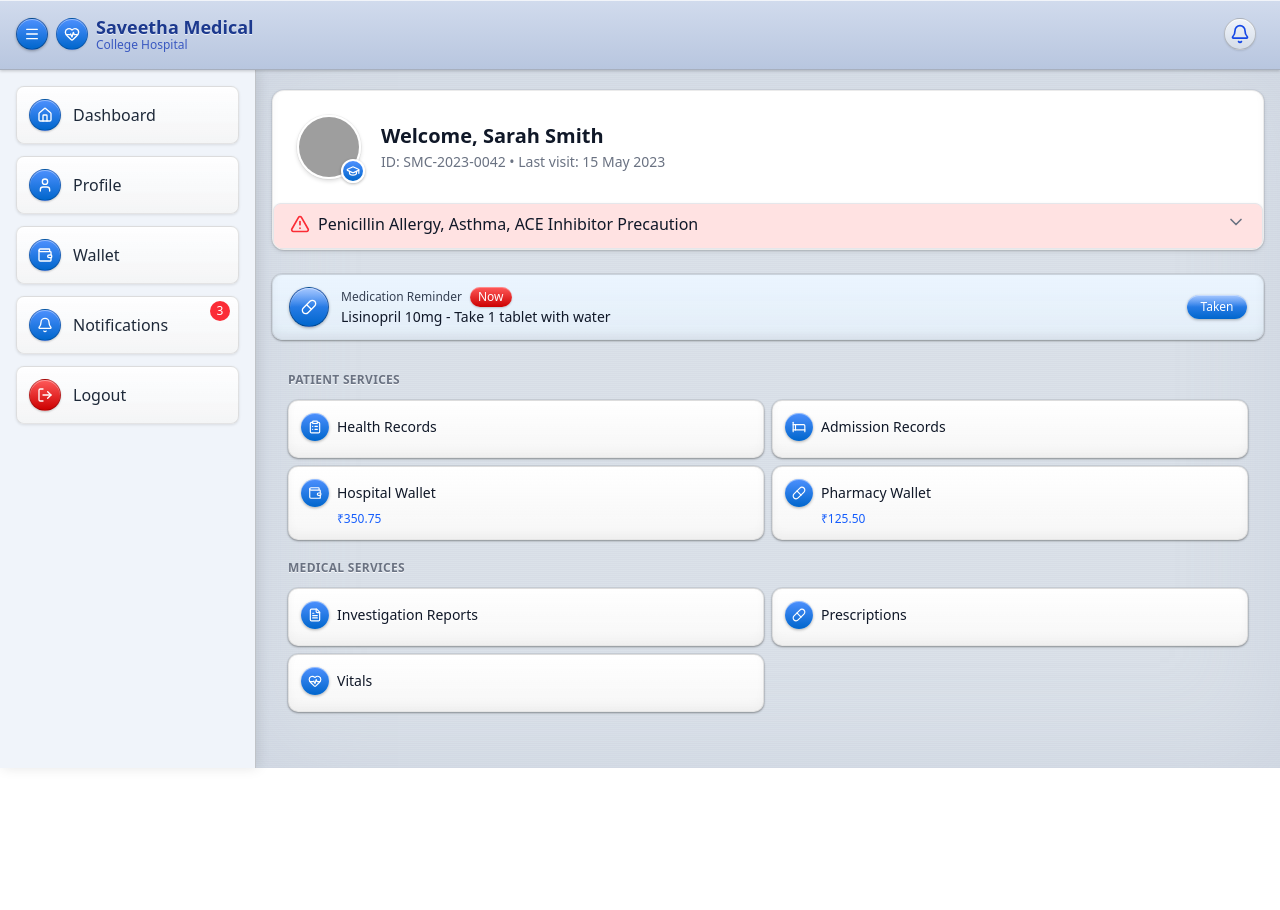
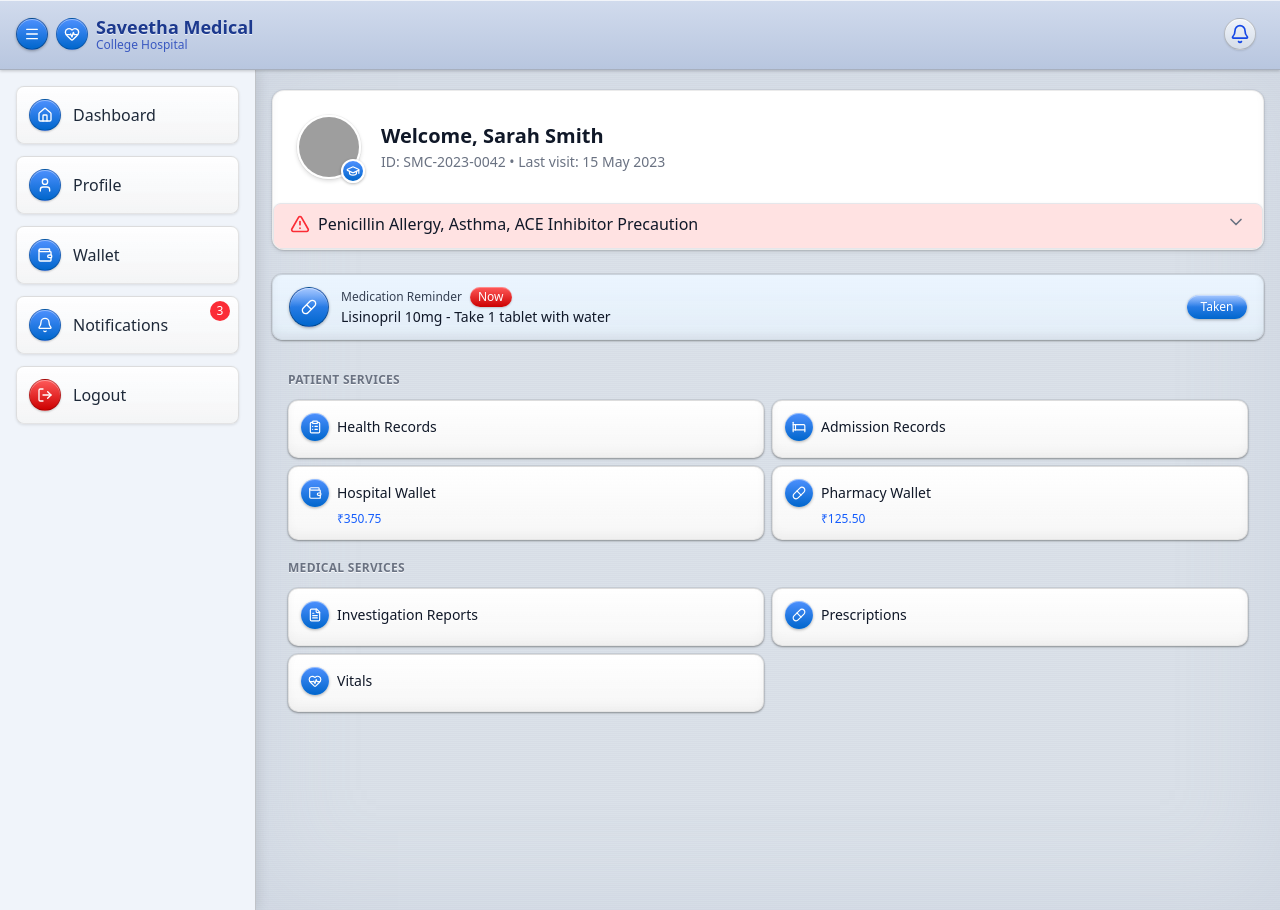
Before and after one commit to Mukunthan-A-R/simats-medical-client, a React (Vite) app: page /patient/dashboard/1 in a window 1280 px wide. Before the commit the page ends 800 px from the top, so only its background shows below. Built offline with nearby package versions, Linux system fonts and the light colour scheme; grey boxes are pictures that could not be loaded.

Commit message:
fixing dashboard page

```diff
--- a/src/components/patient/PatientDashboardProfile.jsx
+++ b/src/components/patient/PatientDashboardProfile.jsx
@@ -7,7 +7,7 @@
 
 export default function PatientDashboardProfile() {
   return (
-    <div>
+    <div className="flex flex-col min-h-screen w-full">
       {/* Student Profile Card */}
       <div
         className="overflow-hidden mb-6 cursor-pointer transform transition-transform duration-200 hover:scale-[1.01]"
```
